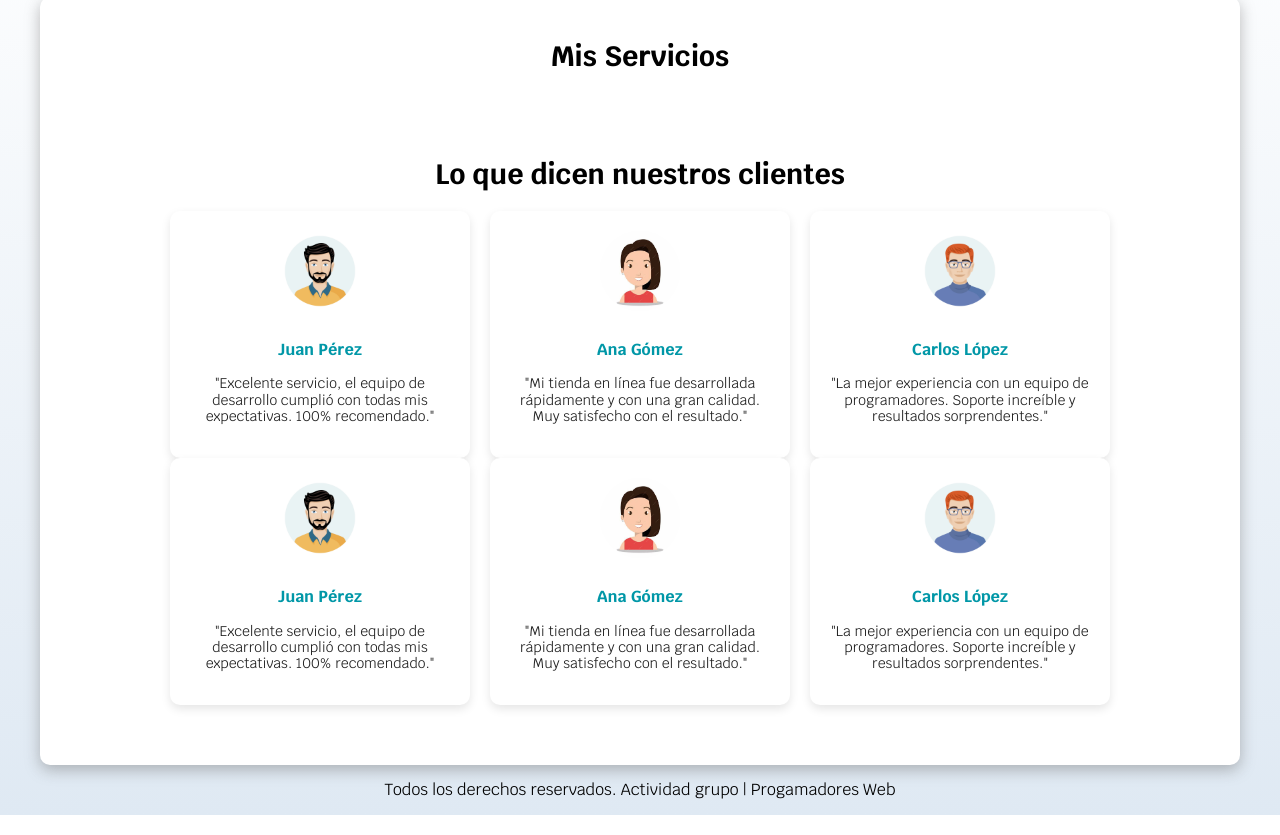
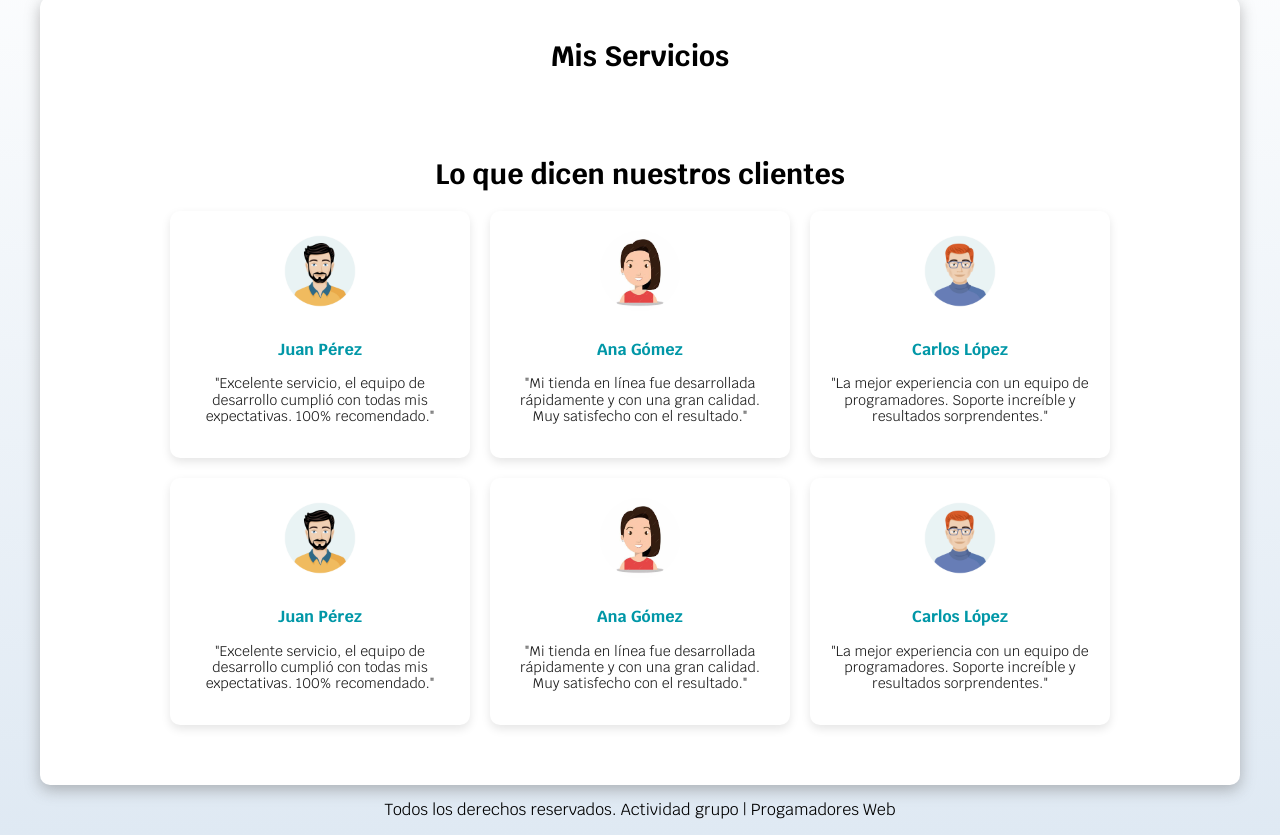
Before and after one commit to HUGO25102005/ActividadFreelancer_1, a plain HTML site: page clientes.html in a window 1280 px wide. Shown: the part 141-976 px from the top of the page. Drawn offline with Linux system fonts and the light colour scheme.

Commit message:
Agrege un margin solamente, se borro por accidente antes de anteriror commit

```diff
--- a/css/styles.css
+++ b/css/styles.css
@@ -351,6 +351,9 @@ Clientes
     align-items: center;
     gap: 2rem;
 }
+.margin-top{
+    margin-top: 2rem;
+}
 
 @media (min-width: 768px) {
     .testimonios {
```
